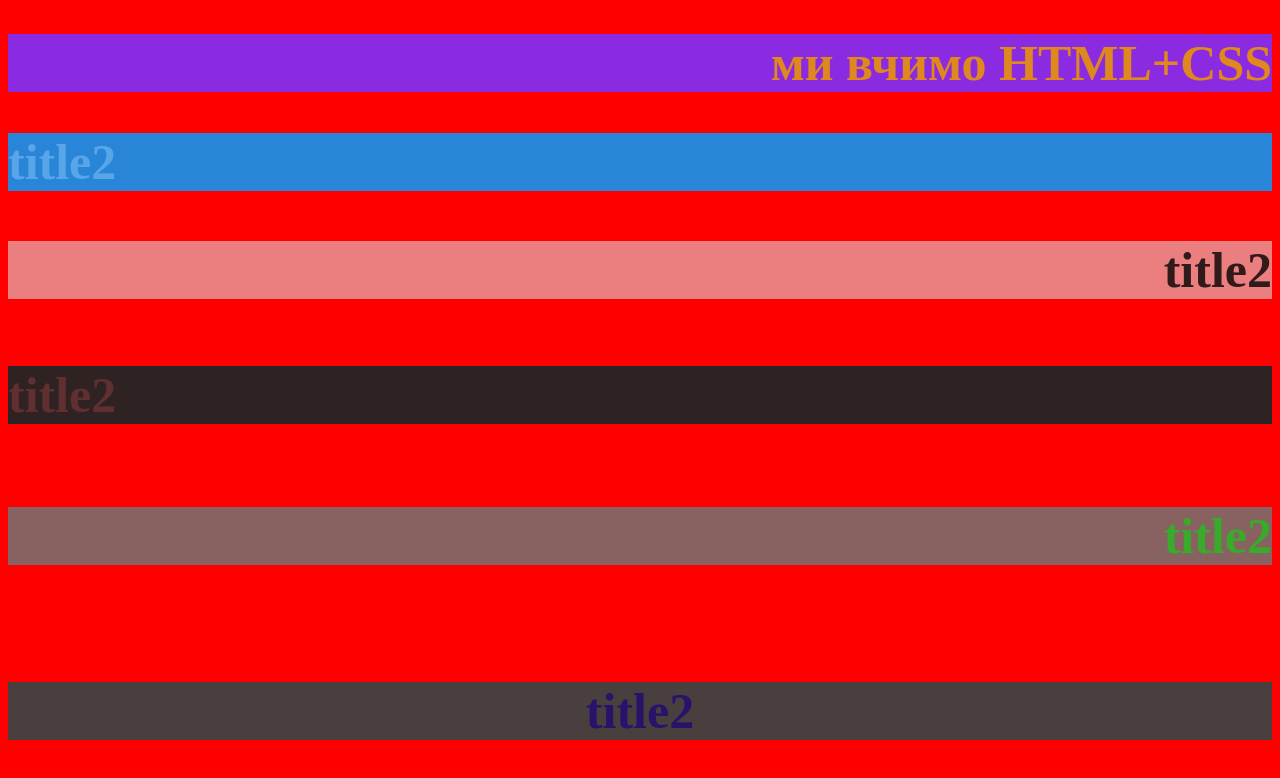
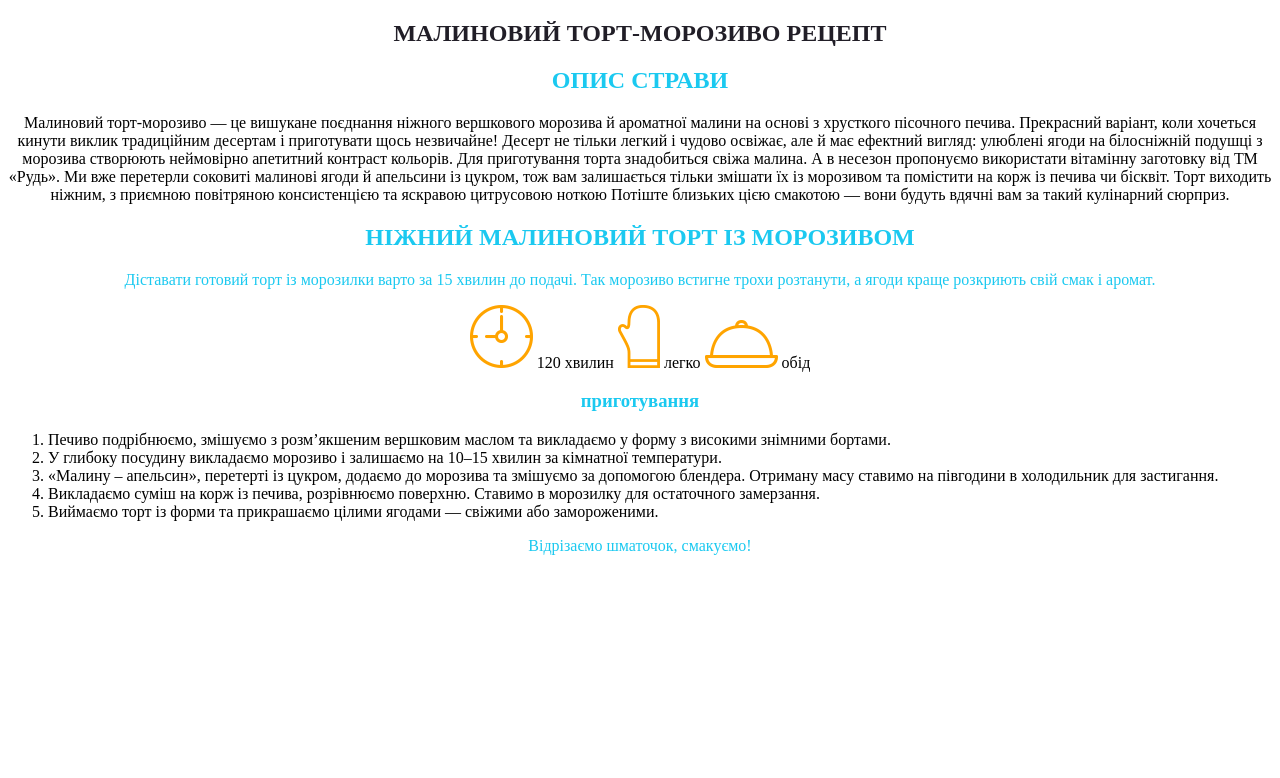
Before and after one commit to Maxyarish/freshcode, a plain HTML site: page lesson1/index.html in a window 1280 px wide. Drawn offline with Linux system fonts and the light colour scheme.

Commit message:
recept-1

```diff
--- a/lesson1/index.html
+++ b/lesson1/index.html
@@ -3,15 +3,41 @@
 <head>
     <meta charset="UTF-8">
     <meta name="viewport" content="width=device-width, initial-scale=1.0">
-    <title>HTML+CSS</title>
+    <title>МАЛИНОВИЙ ТОРТ-МОРОЗИВО РЕЦЕПТ</title>
     <link rel="stylesheet" href="style.css">
 </head>
 <body>
-    <h1>ми вчимо HTML+CSS</h1>
-    <h2>title2</h2>
-    <h3>title2</h3>
-    <h4>title2</h4>
-    <h5>title2</h5>
-    <h6>title2</h6>
-</body>
+    <main>
+        <article>
+            <h1 class="plin">МАЛИНОВИЙ ТОРТ-МОРОЗИВО РЕЦЕПТ</h1>
+            <h2 class="center">ОПИС СТРАВИ  </h2>
+
+            <p>Малиновий торт-морозиво — це вишукане поєднання ніжного вершкового морозива й ароматної малини на основі з хрусткого пісочного печива. Прекрасний варіант, коли хочеться кинути виклик традиційним десертам і приготувати щось незвичайне! Десерт не тільки легкий і чудово освіжає, але й має ефектний вигляд: улюблені ягоди на білосніжній подушці з морозива створюють неймовірно апетитний контраст кольорів.
+                Для приготування торта знадобиться свіжа малина. А в несезон пропонуємо використати вітамінну заготовку від ТМ «Рудь». Ми вже перетерли соковиті малинові ягоди й апельсини із цукром, тож вам залишається тільки змішати їх із морозивом та помістити на корж із печива чи бісквіт. Торт виходить ніжним, з приємною повітряною консистенцією та яскравою цитрусовою ноткою
+                Потіште близьких цією смакотою — вони будуть вдячні вам за такий кулінарний сюрприз.</p>
+
+            <h2 class="center">НІЖНИЙ МАЛИНОВИЙ ТОРТ ІЗ МОРОЗИВОМ</h2>
+
+            <p class="center">Діставати готовий торт із морозилки варто за 15 хвилин до подачі. Так морозиво встигне трохи розтанути, а ягоди краще розкриють свій смак і аромат.</p>
+
+            <div>
+                <img src="./assets/icons/1.png" alt="clock">
+                <span>120 хвилин</span>
+                <img src="./assets/icons/2.png" alt="glove">
+                <span>легко</span>
+                <img src="./assets/icons/3.png" alt="dish">
+                <span>обід</span>
+            </div>
+            <h3 class="center">приготування</h3>
+            <ol>
+                <li> Печиво подрібнюємо, змішуємо з розм’якшеним вершковим маслом та викладаємо у форму з високими знімними бортами.</li>
+                <li> У глибоку посудину викладаємо морозиво і залишаємо на 10–15 хвилин за кімнатної температури.</li>
+                <li>«Малину – апельсин», перетерті із цукром, додаємо до морозива та змішуємо за допомогою блендера. Отриману масу ставимо на півгодини в холодильник для застигання.</li>
+                <li> Викладаємо суміш на корж із печива, розрівнюємо поверхню. Ставимо в морозилку для остаточного замерзання.</li>
+                <li> Виймаємо торт із форми та прикрашаємо цілими ягодами — свіжими або замороженими.</li>
+            </ol>
+            <p class="center">Відрізаємо шматочок, смакуємо!</p>
+
+        </article>
+    </main>
 </html>
--- a/lesson1/lesson 1/style.css
+++ /dev/null
@@ -1,42 +0,0 @@
-body{
-    background-color: rgb(255, 0, 0);
-    text-align: center;
-}
-h1{
-    background-color:blueviolet;
-    color: rgb(222, 136, 30);
-    text-align: right;
-}
-h2{
-    background-color:rgb(40, 133, 215);
-    color:rgb(88, 165, 232);
-    text-align: left;
-}
-h3 {
-    background-color:rgb(235, 126, 126);
-    color:rgb(49, 26, 26);
-    text-align: right;
-}
-h4 {
-    background-color:rgb(46, 34, 34);
-    color:rgb(96, 47, 47);
-    text-align: left;
-}
-h5{
-    background-color:rgb(136, 97, 97);
-    color:rgb(57, 171, 42);
-    text-align: right;
-}
-h6{
-    background-color:rgb(74, 63, 63);
-    color:rgb(40, 19, 107);
-    text-align: center;
-}
-h1,
-h2,
-h3,
-h4,
-h5,
-h6{
-    font-size:50px;
-}
--- a/lesson1/style.css
+++ b/lesson1/style.css
@@ -1,42 +1,22 @@
-body{
-    background-color: rgb(255, 0, 0);
+h1 ,
+h2 ,
+h3 ,
+h4 ,
+h5 {
     text-align: center;
 }
-h1{
-    background-color:blueviolet;
-    color: rgb(222, 136, 30);
-    text-align: right;
-}
-h2{
-    background-color:rgb(40, 133, 215);
-    color:rgb(88, 165, 232);
-    text-align: left;
-}
-h3 {
-    background-color:rgb(235, 126, 126);
-    color:rgb(49, 26, 26);
-    text-align: right;
-}
-h4 {
-    background-color:rgb(46, 34, 34);
-    color:rgb(96, 47, 47);
-    text-align: left;
-}
-h5{
-    background-color:rgb(136, 97, 97);
-    color:rgb(57, 171, 42);
-    text-align: right;
-}
-h6{
-    background-color:rgb(74, 63, 63);
-    color:rgb(40, 19, 107);
+
+p {
     text-align: center;
 }
-h1,
-h2,
-h3,
-h4,
-h5,
-h6{
-    font-size:50px;
+
+div {
+    text-align: center;
 }
+
+.center {
+    color:rgb(27, 201, 240);
+}
+.plin {
+    color:rgb(33, 30, 39)
+}
```
Also changed, not shown: lesson1/lesson 1/index.html (deleted, +0 -17 lines), lesson1/assets/icons/1.png (added), lesson1/assets/icons/2.png (added), lesson1/assets/icons/3.png (added).
